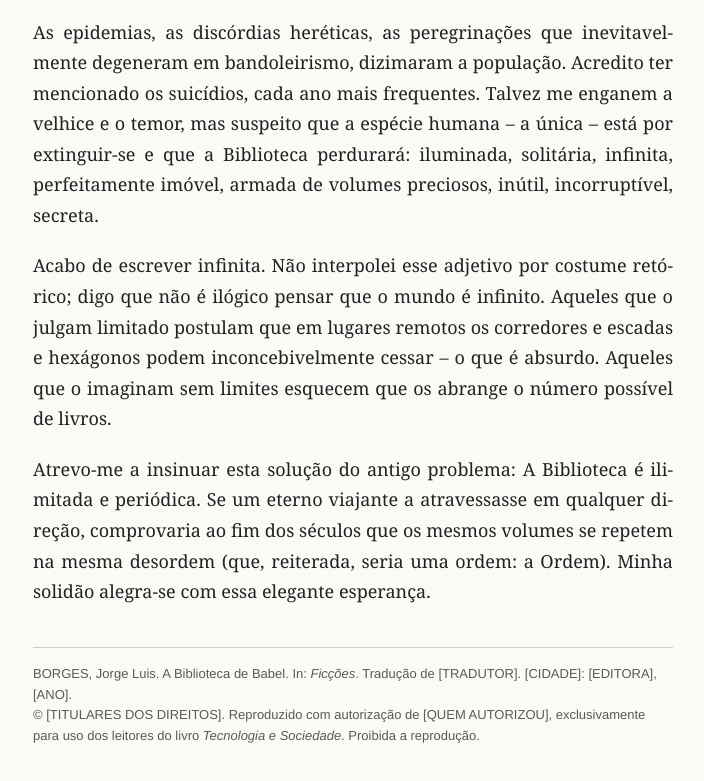
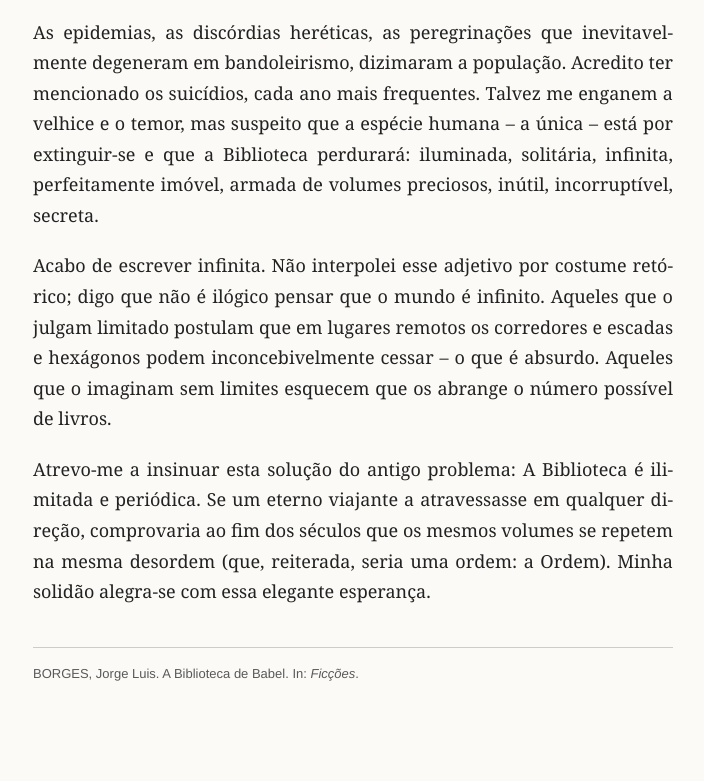
Before and after one commit to andromedaedu/andromedaedu.github.io, a plain HTML site: page babel/index.html in a window 1280 px wide. Shown: the part 7583-8364 px from the top of the page, without its empty margins (287-991 px from the left). After the commit the page ends 8328 px from the top, so only its background shows below. Drawn offline with Linux system fonts and the light colour scheme.

Commit message:
Simplify citation for A Biblioteca de Babel
Removed translator and additional copyright information from the citation.

```diff
--- a/babel/index.html
+++ b/babel/index.html
@@ -83,10 +83,7 @@
   </article>
 
   <div class="creditos">
-    BORGES, Jorge Luis. A Biblioteca de Babel. In: <em>Ficções</em>. Tradução de [TRADUTOR].
-    [CIDADE]: [EDITORA], [ANO].<br>
-    © [TITULARES DOS DIREITOS]. Reproduzido com autorização de [QUEM AUTORIZOU], exclusivamente para uso dos leitores
-    do livro <em>Tecnologia e Sociedade</em>. Proibida a reprodução.
+    BORGES, Jorge Luis. A Biblioteca de Babel. In: <em>Ficções</em>.
   </div>
 </main>
 </body>
```
